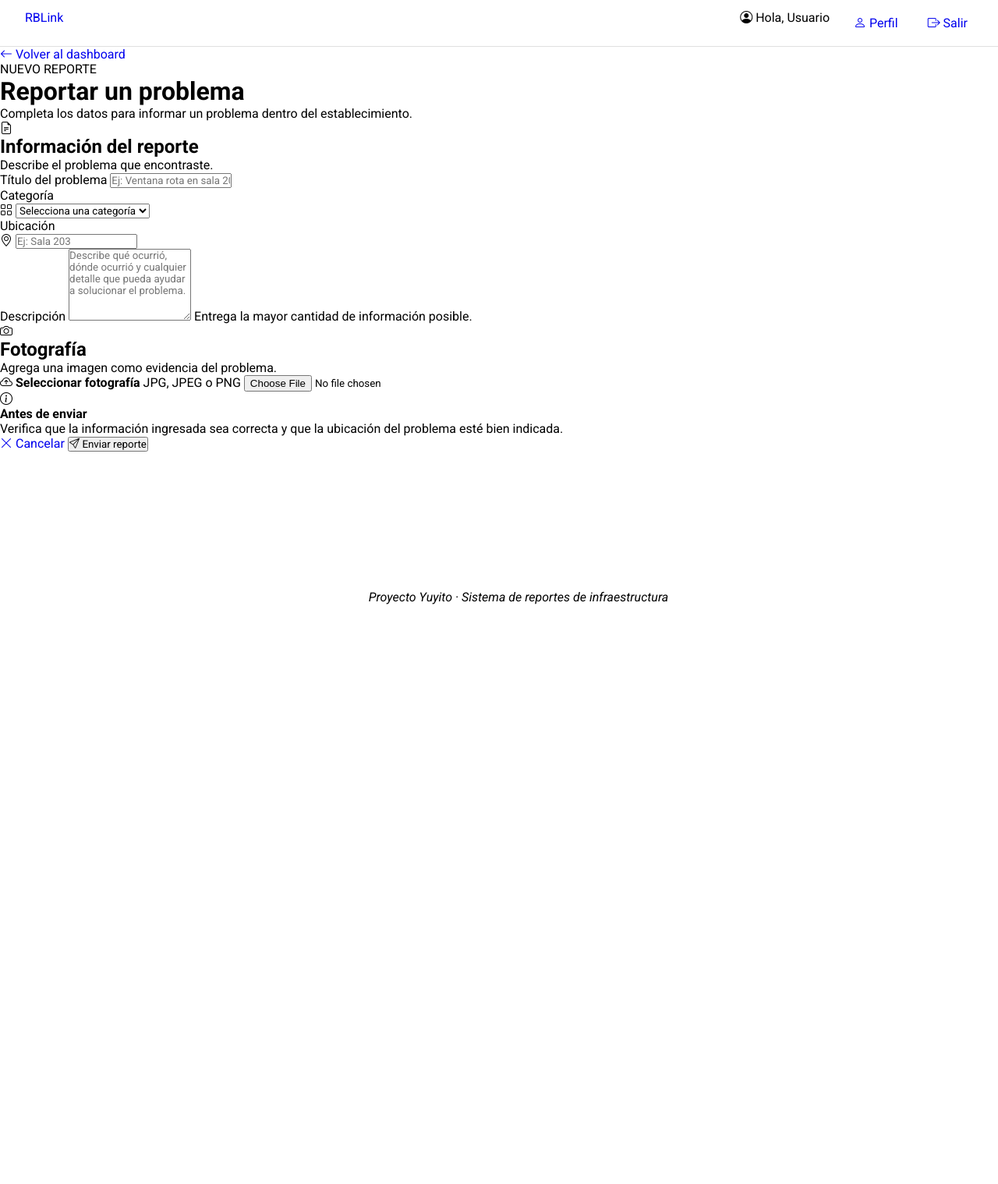
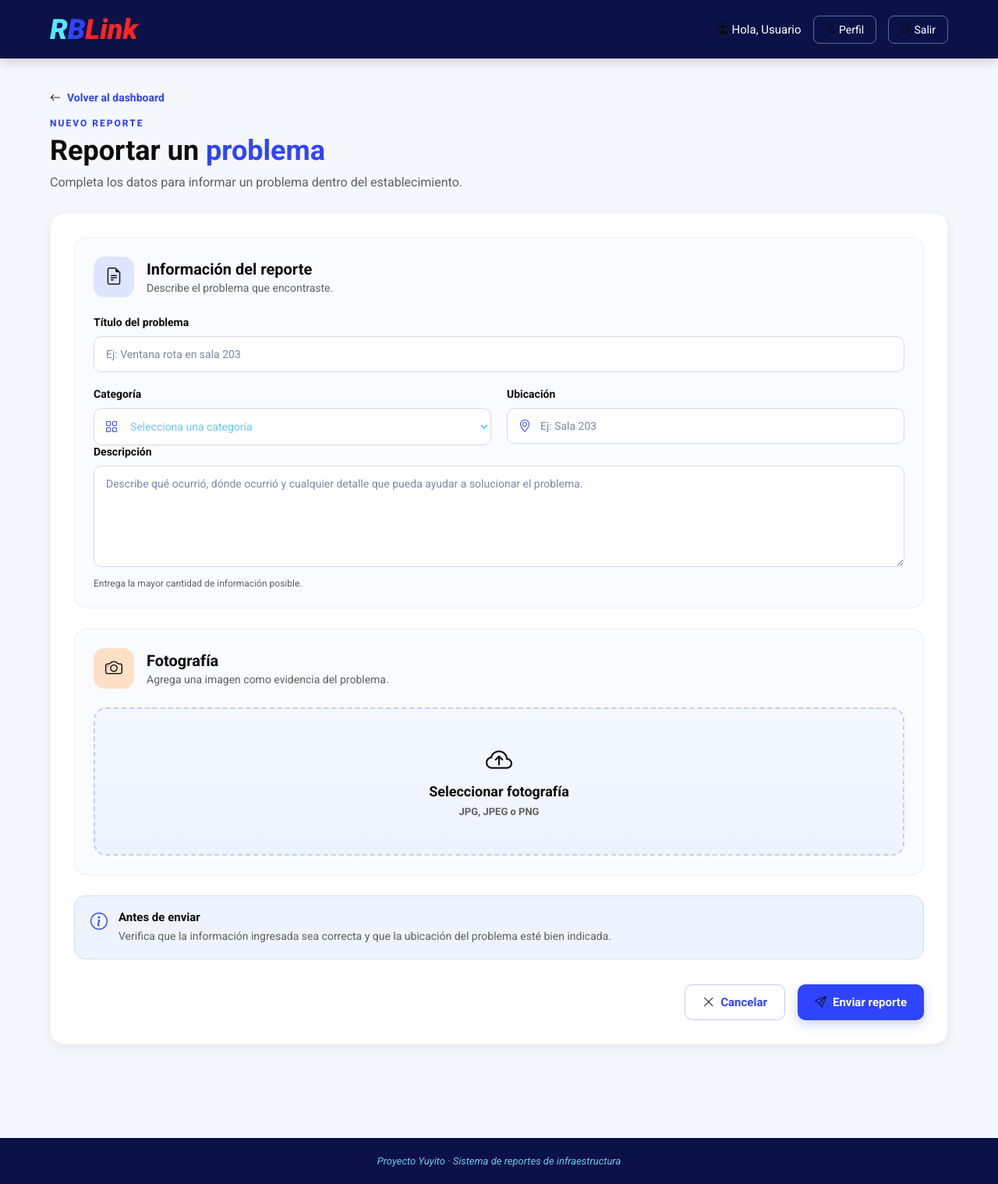
Before and after one commit to SarayPey/RBLink, a Python web app: template templates/nuevo_reporte.html in a window 1280 px wide. Shown: the whole page at 78% size. Before the commit the page ends 775 px from the top, so only its background shows below. Run offline with Jinja, Linux system fonts and the light colour scheme; the template is opened without the code that fills it, so the values that code supplies are empty.

Commit message:
v0.0.7 by LevinArevaloo7

```diff
--- /dev/null
+++ b/css/nuevo_reporte.css
@@ -0,0 +1,396 @@
+@import url('https://fonts.googleapis.com/css2?family=Roboto:ital,wght@0,100..900;1,100..900&display=swap');
+
+* {
+    margin: 0;
+    padding: 0;
+    box-sizing: border-box;
+    font-family: Roboto, sans-serif;
+    text-decoration: none;
+}
+
+body {
+    background-color: #f5f7fc;
+    color: var(--b);
+}
+
+.navbar {
+    width: 100%;
+    min-height: 75px;
+    padding: 0 5%;
+    display: flex;
+    align-items: center;
+    justify-content: space-between;
+    background-color: var(--azulfondo);
+    box-shadow: 0 3px 15px #0c0c0c30;
+}
+
+.logo {
+    font-size: 36px;
+    font-style: italic;
+    font-weight: 900;
+}
+
+.rblink {
+    font-style: italic;
+    font-weight: 900;
+}
+
+.r { color: var(--celeste); }
+.b { color: var(--azul); }
+.link { color: var(--rojo); }
+
+.nav-right {
+    display: flex;
+    align-items: center;
+    gap: 15px;
+}
+
+.welcome {
+    color: white;
+    font-size: 15px;
+}
+
+.profile-button,
+.logout-button {
+    padding: 9px 15px;
+    border-radius: 8px;
+    border: 1px solid #ffffff60;
+    color: white;
+    font-size: 14px;
+}
+
+.profile-button:hover { background-color: var(--azul); }
+.logout-button:hover { background-color: var(--rojo); }
+
+.new-report-page {
+    width: 90%;
+    max-width: 1200px;
+    margin: 40px auto 120px;
+}
+
+.new-report-header {
+    margin-bottom: 30px;
+}
+
+.back-link {
+    display: inline-flex;
+    align-items: center;
+    gap: 8px;
+    color: var(--azul);
+    font-size: 14px;
+    font-weight: 700;
+    margin-bottom: 18px;
+}
+
+.back-link:hover {
+    color: var(--rojo);
+}
+
+.small-title {
+    font-size: 12px;
+    font-weight: 800;
+    letter-spacing: 2px;
+    color: var(--azul);
+    text-transform: uppercase;
+}
+
+.new-report-header h1 {
+    margin-top: 7px;
+    font-size: 36px;
+}
+
+.new-report-header h1 span {
+    color: var(--azul);
+}
+
+.description {
+    margin-top: 10px;
+    color: var(--gris);
+    font-size: 16px;
+}
+
+.report-form-card {
+    background-color: white;
+    border-radius: 18px;
+    padding: 30px;
+    box-shadow: 0 4px 15px #0c0c0c12;
+    border: 1px solid #0c0c0c0d;
+}
+
+form {
+    display: flex;
+    flex-direction: column;
+    gap: 26px;
+}
+
+.form-section {
+    border: 1px solid #0c0c0c0d;
+    background: #fafbff;
+    border-radius: 16px;
+    padding: 24px;
+}
+
+.form-section-title {
+    display: flex;
+    align-items: center;
+    gap: 16px;
+    margin-bottom: 24px;
+}
+
+.form-icon {
+    width: 52px;
+    height: 52px;
+    border-radius: 14px;
+    display: flex;
+    align-items: center;
+    justify-content: center;
+    font-size: 22px;
+}
+
+.form-icon.blue { background-color: #dfe4ff; color: var(--azul); }
+.form-icon.orange { background-color: #ffe0c7; color: #b35900; }
+
+.form-section-title h2 {
+    font-size: 20px;
+    margin-bottom: 4px;
+}
+
+.form-section-title p {
+    color: var(--gris);
+    font-size: 14px;
+}
+
+.form-group {
+    display: flex;
+    flex-direction: column;
+    gap: 10px;
+}
+
+.form-row {
+    display: grid;
+    grid-template-columns: repeat(2, minmax(0, 1fr));
+    gap: 20px;
+    margin-top: 20px;
+}
+
+label {
+    font-size: 14px;
+    font-weight: 700;
+    color: var(--b);
+}
+
+input,
+select,
+textarea {
+    width: 100%;
+    border: 1px solid #d5d9ea;
+    background-color: white;
+    border-radius: 10px;
+    padding: 14px 15px;
+    color: var(--b);
+    font-size: 14px;
+    transition: all 0.2s ease;
+}
+
+input::placeholder,
+textarea::placeholder {
+    color: #7c8aa6;
+}
+
+input:focus,
+select:focus,
+textarea:focus {
+    outline: none;
+    border-color: var(--azul);
+    box-shadow: 0 0 0 3px rgba(47, 68, 255, 0.12);
+}
+
+textarea {
+    resize: vertical;
+    min-height: 130px;
+}
+
+.input-icon {
+    position: relative;
+}
+
+.input-icon i {
+    position: absolute;
+    left: 15px;
+    top: 50%;
+    transform: translateY(-50%);
+    color: var(--azul);
+    font-size: 16px;
+}
+
+.input-icon input,
+.input-icon select {
+    padding-left: 42px;
+}
+
+.input-help {
+    color: var(--gris);
+    font-size: 12px;
+    margin-top: 4px;
+}
+
+.image-upload {
+    display: flex;
+    flex-direction: column;
+    align-items: center;
+    justify-content: center;
+    gap: 8px;
+    min-height: 190px;
+    border: 2px dashed #bfd0ff;
+    border-radius: 16px;
+    background: linear-gradient(180deg, #f5f8ff 0%, #edf3ff 100%);
+    text-align: center;
+    padding: 24px;
+    color: var(--azul);
+    cursor: pointer;
+    transition: all 0.2s ease;
+}
+
+.image-upload:hover {
+    border-color: var(--azul);
+    background: linear-gradient(180deg, #eef3ff 0%, #e6edff 100%);
+}
+
+.image-upload i {
+    font-size: 34px;
+}
+
+.image-upload strong {
+    font-size: 18px;
+}
+
+.image-upload span {
+    color: var(--gris);
+    font-size: 13px;
+}
+
+.image-upload input {
+    display: none;
+}
+
+.form-notice {
+    display: flex;
+    align-items: flex-start;
+    gap: 14px;
+    background-color: #edf4ff;
+    border: 1px solid #cfe0ff;
+    border-radius: 14px;
+    padding: 18px 20px;
+}
+
+.form-notice i {
+    font-size: 22px;
+    color: var(--azul);
+    margin-top: 2px;
+}
+
+.form-notice strong {
+    display: block;
+    margin-bottom: 5px;
+    font-size: 15px;
+}
+
+.form-notice p {
+    color: var(--gris);
+    font-size: 14px;
+    line-height: 1.5;
+}
+
+.form-actions {
+    display: flex;
+    justify-content: flex-end;
+    gap: 16px;
+    margin-top: 6px;
+}
+
+.cancel-button,
+.submit-button {
+    display: inline-flex;
+    align-items: center;
+    justify-content: center;
+    gap: 8px;
+    padding: 13px 22px;
+    border-radius: 10px;
+    font-weight: 700;
+    font-size: 15px;
+    transition: all 0.2s ease;
+}
+
+.cancel-button {
+    background-color: transparent;
+    color: var(--azul);
+    border: 1px solid #bfc9f6;
+}
+
+.cancel-button:hover {
+    background-color: #eef2ff;
+}
+
+.submit-button {
+    background-color: var(--azul);
+    color: white;
+    border: none;
+    box-shadow: 0 5px 15px #2f44ff40;
+}
+
+.submit-button:hover {
+    background-color: var(--azulfondo);
+}
+
+footer {
+    width: 100%;
+    padding: 22px;
+    background-color: var(--azulfondo);
+    color: var(--celeste2);
+    text-align: center;
+    font-size: 13px;
+    font-style: italic;
+}
+
+@media (max-width: 900px) {
+    .form-row {
+        grid-template-columns: 1fr;
+    }
+
+    .dashboard-header,
+    .new-report-header {
+        align-items: flex-start;
+        flex-direction: column;
+        gap: 20px;
+    }
+}
+
+@media (max-width: 650px) {
+    .navbar {
+        padding: 15px 5%;
+        flex-direction: column;
+        gap: 15px;
+    }
+
+    .nav-right {
+        flex-wrap: wrap;
+        justify-content: center;
+    }
+
+    .report-form-card {
+        padding: 20px;
+    }
+
+    .form-section {
+        padding: 18px;
+    }
+
+    .form-actions {
+        flex-direction: column-reverse;
+    }
+
+    .cancel-button,
+    .submit-button {
+        width: 100%;
+    }
+}
--- a/templates/nuevo_reporte.html
+++ b/templates/nuevo_reporte.html
@@ -12,9 +12,9 @@
 
     <link href="https://fonts.googleapis.com/css2?family=Roboto:ital,wght@0,100..900;1,100..900&display=swap" rel="stylesheet">
     <link rel="stylesheet" href="https://cdn.jsdelivr.net/npm/bootstrap-icons@1.11.3/font/bootstrap-icons.min.css">
-    <link rel="stylesheet" href="../css/style.css">
+    <link rel="stylesheet" href="../css/colorset.css">
+    <link rel="stylesheet" href="../css/nuevo_reporte.css">
 </head>
-
 
 <body>
 
```
